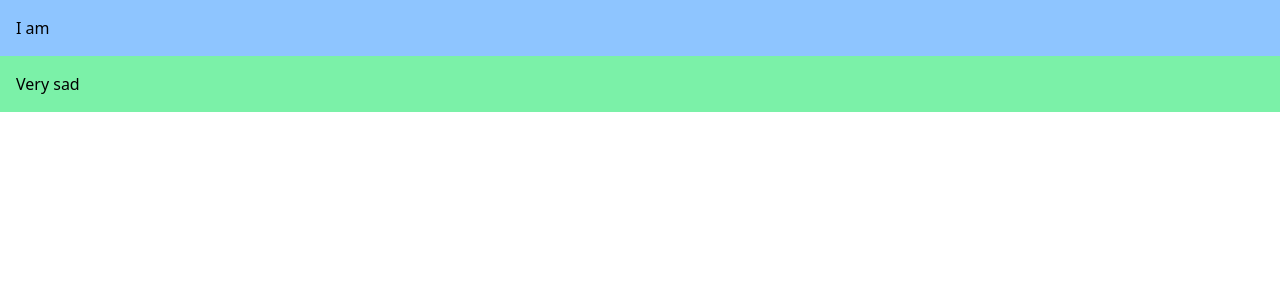
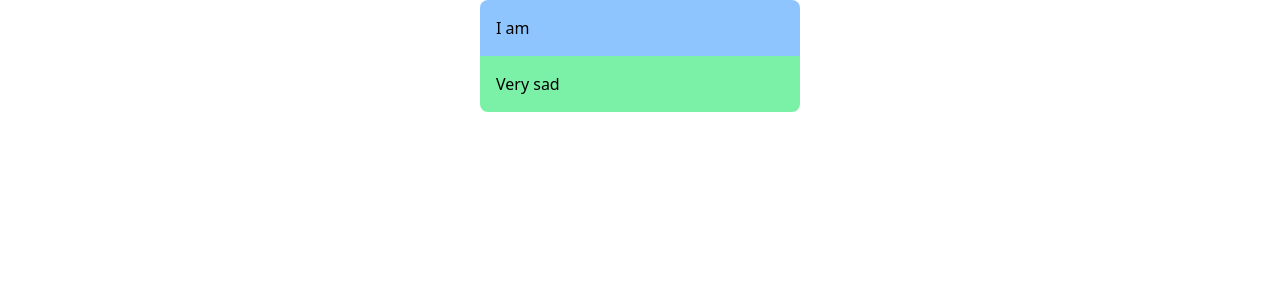
Before and after one commit to ChristianNemeno/KarenderyaV2, a React (Vite) app in the folder laarnis/: page / in a window 1280 px wide. Shown: the top 300 px of the page. Built offline with nearby package versions, Linux system fonts and the light colour scheme.

Commit message:
improve card

```diff
--- a/laarnis/src/components/card.tsx
+++ b/laarnis/src/components/card.tsx
@@ -7,10 +7,15 @@ type CardProps = {
 
 const Card: React.FC<CardProps> = ({title, content}) => {
     return (
-        <div className = "flex flex-col">
+        <div className = "flex flex-col w-80 max-w-sm mx-auto rounded-lg overflow-hidden">
+
             <div className="p-4 bg-blue-300">{title}</div>
+
             <div className="p-4 bg-green-300">{content}</div>
+
         </div>
+
+
     )
 }
 
```
